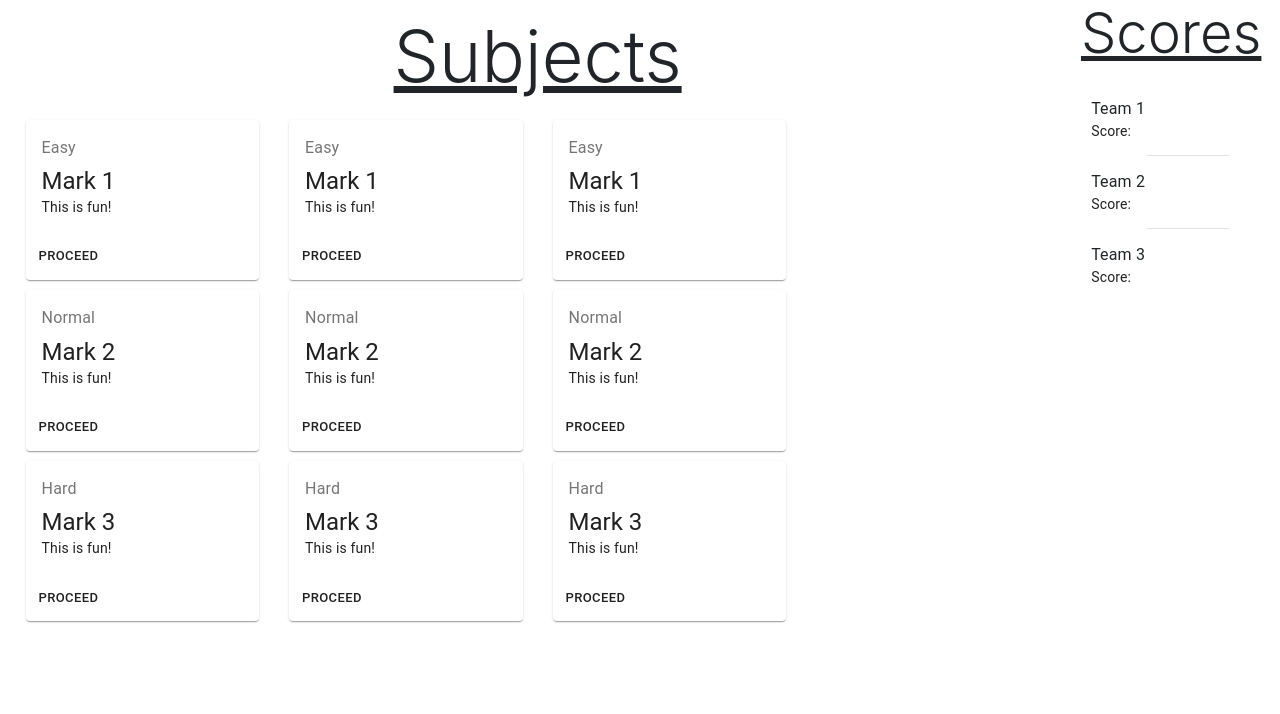
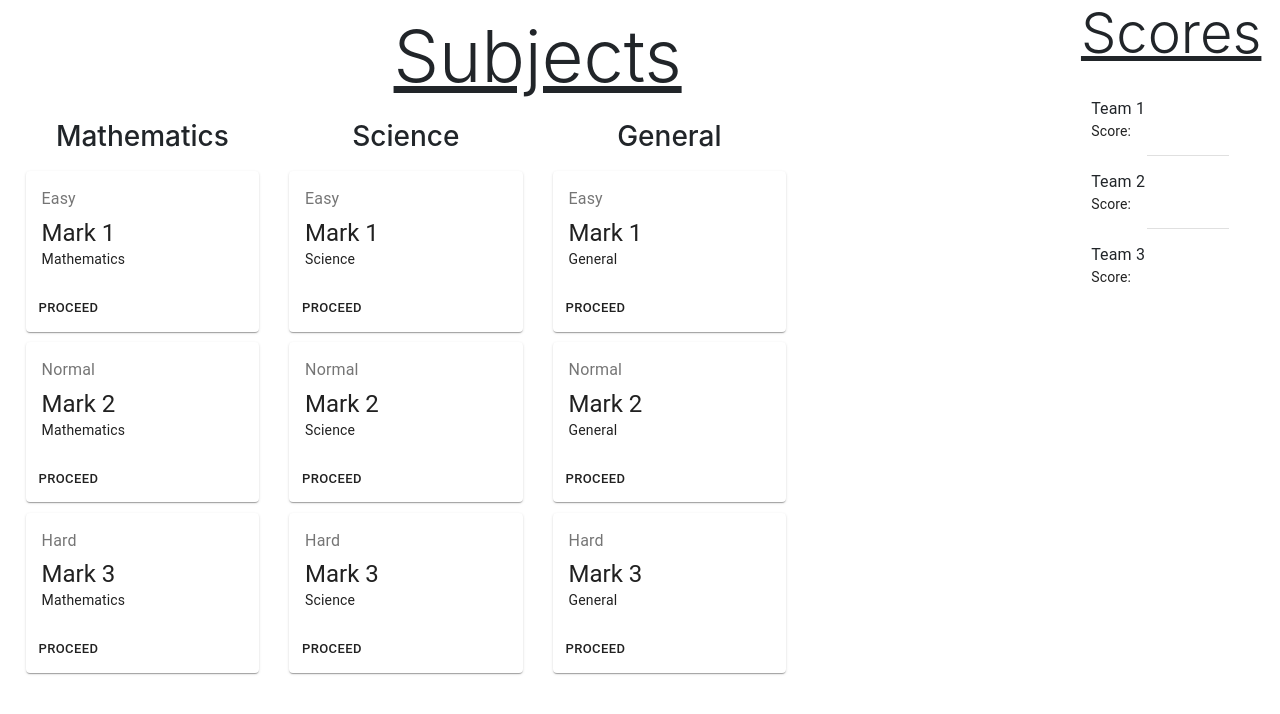
Before and after one commit to SkywalkerZ/test-deploy, a React (Create React App) app: page /option in a window 1280 px wide. Shown: the top 714 px of the page. Built offline with nearby package versions, Linux system fonts and the light colour scheme.

Commit message:
heading modified, subjects added

```diff
--- a/src/assets/style/option.css
+++ b/src/assets/style/option.css
@@ -1,32 +1,35 @@
-#option-container{
-    width:80%;
+#option-container {
+  width: 80%;
   margin-top: 1%;
   margin-left: 2%;
   margin-right: 2%;
-    float:left;
-    background: white;;
+  float: left;
+  background: white;
 }
-#optionTitle{
-    margin-bottom:2%;
+#optionTitle {
+  margin-bottom: 2%;
   text-align: center;
 }
 
-#row1, #row2, #row3{
+#row1,
+#row2,
+#row3,
+#rowSub {
   margin-bottom: 1%;
 }
 
-#scoreContainer{
-    float:left;
-   width:15%;
+#scoreContainer {
+  float: left;
+  width: 15%;
 }
 
-#scoreTitle{
-    margin-bottom:2%;
+#scoreTitle {
+  margin-bottom: 2%;
   text-align: center;
 }
 
-#team{
-    width:100%;
+#team {
+  width: 100%;
   padding-right: 20%;
-    margin-right:5%;
+  margin-right: 5%;
 }
--- a/src/components/option.jsx
+++ b/src/components/option.jsx
@@ -48,8 +48,19 @@ export default class Option extends Component {
       <div className="min-vh-100" id="optionsPage">
         <div id="option-container">
           <div id="optionTitle">
-            <h1 className="display-3"><u>Subjects</u></h1>
+            <h1 className="display-3 pd-3"><u>Subjects</u></h1>
           </div>
+          <Row id="rowSub">
+            <div className="col-12 col-xs-12 col-sm-12 col-md-3 col-lg-3 text-center">
+              <h3>Mathematics</h3>
+            </div>
+            <div className="col-12 col-xs-12 col-sm-12 col-md-3 col-lg-3 text-center">
+              <h3>Science</h3>
+            </div>
+            <div className="col-12 col-xs-12 col-sm-12 col-md-3 col-lg-3 text-center">
+              <h3>General</h3>
+            </div>
+          </Row>
           <Row id="row1">
             <div className="col-12 col-xs-12 col-sm-12 col-md-3 col-lg-3" id="mark1-a">
               <Card className={useStyles.root}>
@@ -61,7 +72,7 @@ export default class Option extends Component {
                     Mark 1
                   </Typography>
                   <Typography variant="body2" component="p">
-                    This is fun!
+                    Mathematics
                   </Typography>
                 </CardContent>
                 <CardActions>
@@ -79,7 +90,7 @@ export default class Option extends Component {
                     Mark 1
                   </Typography>
                   <Typography variant="body2" component="p">
-                    This is fun!
+                    Science
                   </Typography>
                 </CardContent>
                 <CardActions>
@@ -97,7 +108,7 @@ export default class Option extends Component {
                     Mark 1
                   </Typography>
                   <Typography variant="body2" component="p">
-                    This is fun!
+                    General
                   </Typography>
                 </CardContent>
                 <CardActions>
@@ -116,7 +127,7 @@ export default class Option extends Component {
                   Mark 2
                   </Typography>
                 <Typography variant="body2" component="p">
-                  This is fun!
+                  Mathematics
                   </Typography>
               </CardContent>
               <CardActions>
@@ -134,7 +145,7 @@ export default class Option extends Component {
                     Mark 2
                   </Typography>
                   <Typography variant="body2" component="p">
-                    This is fun!
+                    Science
                   </Typography>
                 </CardContent>
                 <CardActions>
@@ -152,7 +163,7 @@ export default class Option extends Component {
                     Mark 2
                   </Typography>
                   <Typography variant="body2" component="p">
-                    This is fun!
+                    General
                   </Typography>
                 </CardContent>
                 <CardActions>
@@ -172,7 +183,7 @@ export default class Option extends Component {
                     Mark 3
                   </Typography>
                   <Typography variant="body2" component="p">
-                    This is fun!
+                    Mathematics
                   </Typography>
                 </CardContent>
                 <CardActions>
@@ -190,7 +201,7 @@ export default class Option extends Component {
                     Mark 3
                   </Typography>
                   <Typography variant="body2" component="p">
-                    This is fun!
+                    Science
                   </Typography>
                 </CardContent>
                 <CardActions>
@@ -207,7 +218,7 @@ export default class Option extends Component {
                   Mark 3
                   </Typography>
                 <Typography variant="body2" component="p">
-                  This is fun!
+                  General
                   </Typography>
               </CardContent>
               <CardActions>
```
Lines whose indentation alone changed are shown as unchanged.
